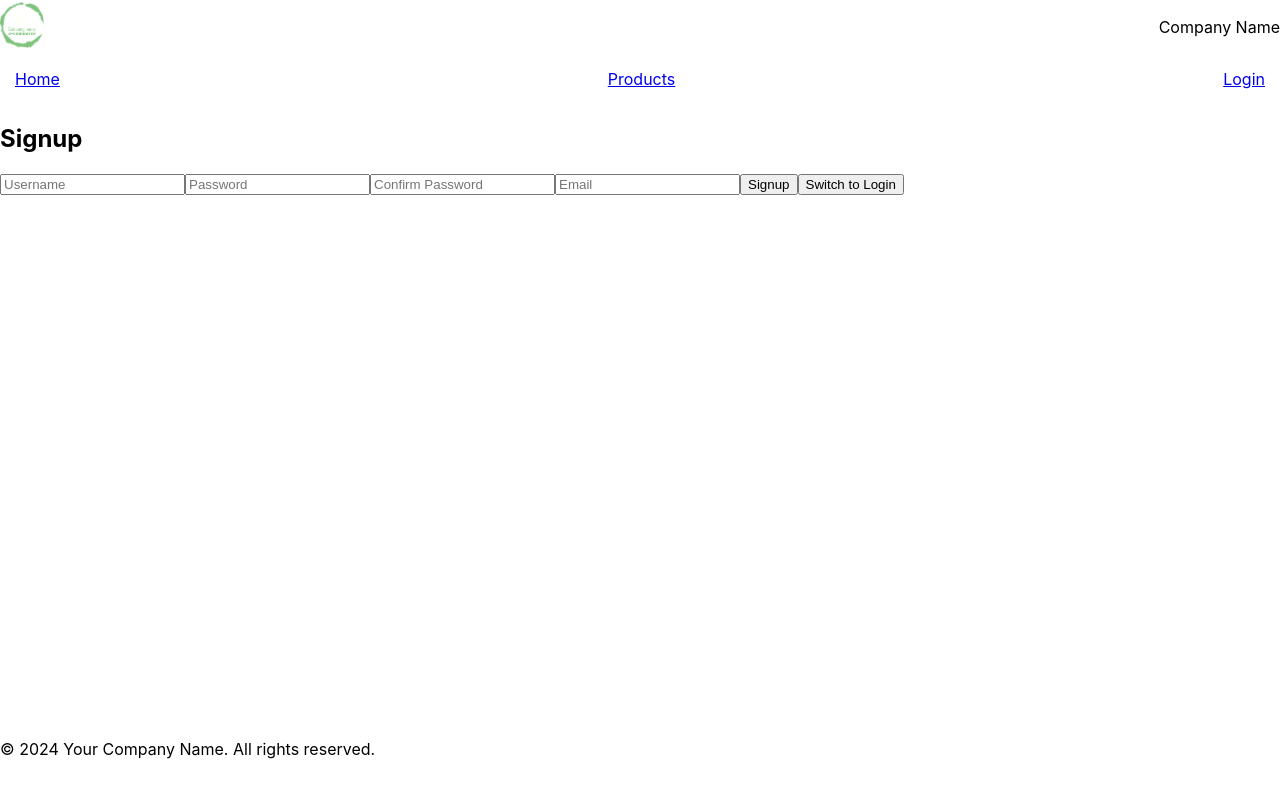
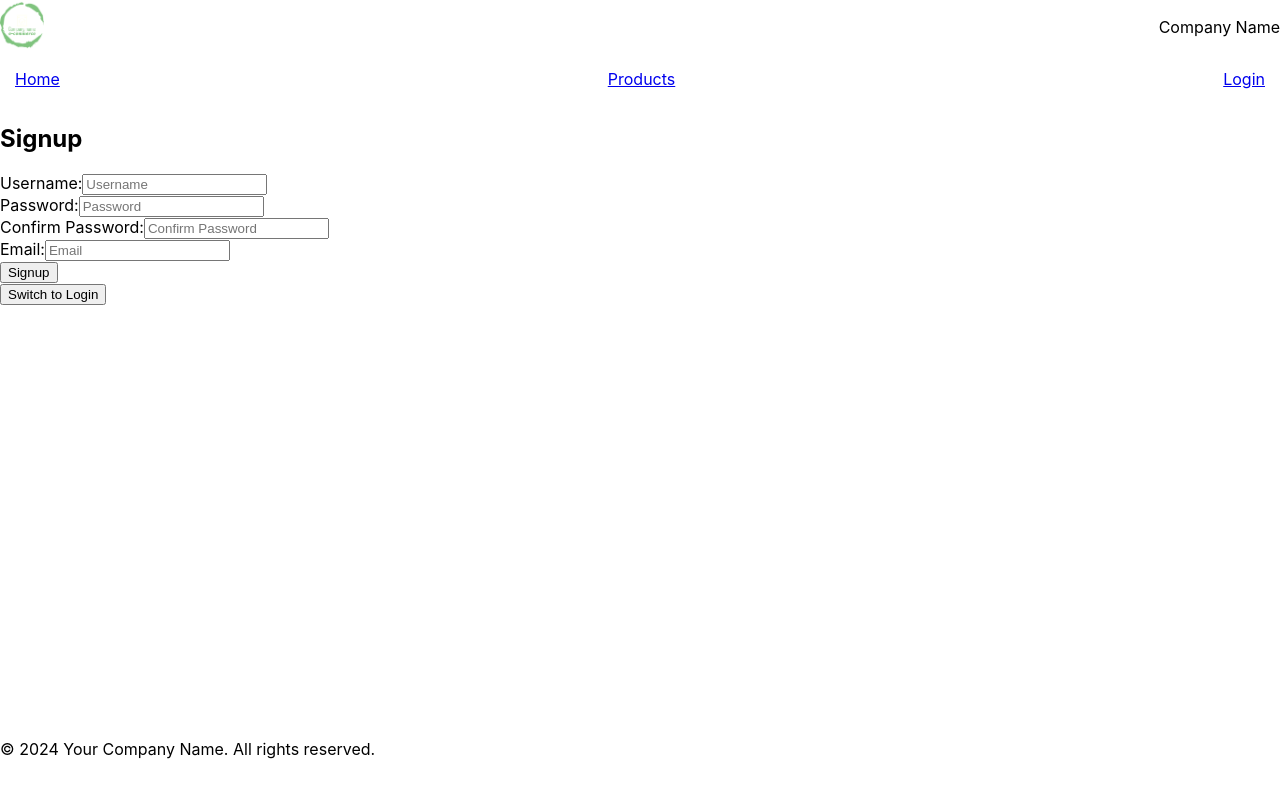
Before and after one commit to kk10808/my-ecommerce-app, a React (Create React App) app: page /login in a window 1280 px wide. Both pictures are taken after a click on the button "Switch to Signup". Built offline with nearby package versions, Linux system fonts and the light colour scheme.

Commit message:
Fully working part 1!!

```diff
--- a/package.json
+++ b/package.json
@@ -11,7 +11,6 @@
     "react-dom": "^18.2.0",
     "react-redux": "^9.1.0",
     "react-router-dom": "^6.22.3",
-    "react-scripts": "5.0.1",
     "redux": "^5.0.1",
     "redux-thunk": "^3.1.0",
     "web-vitals": "^2.1.4"
@@ -39,5 +38,8 @@
       "last 1 firefox version",
       "last 1 safari version"
     ]
+  },
+  "devDependencies": {
+    "react-scripts": "^5.0.1"
   }
 }
--- a/src/components/LoginForm.js
+++ b/src/components/LoginForm.js
@@ -24,20 +24,30 @@
   return (
     <div>
       <h2>Login</h2>
+      <div>
+        <label>Username:</label>
         <input
           type="text"
           placeholder="Username"
           value={username}
           onChange={(e) => setUsername(e.target.value)}
         />
+      </div>
+      <div>
+        <label>Password:</label>
         <input
           type="password"
           placeholder="Password"
           value={password}
           onChange={(e) => setPassword(e.target.value)}
         />
+      </div>
+      <div>
         <button onClick={handleLogin}>Login</button>
+      </div>
+      <div>
         <button onClick={switchToSignup}>Switch to Signup</button>
+      </div>
     </div>
   );
 };
--- a/src/components/SignupForm.js
+++ b/src/components/SignupForm.js
@@ -32,32 +32,48 @@
   return (
     <div>
       <h2>Signup</h2>
+      <div>
+        <label>Username:</label>
         <input
           type="text"
           placeholder="Username"
           value={username}
           onChange={(e) => setUsername(e.target.value)}
         />
+      </div>
+      <div>
+        <label>Password:</label>
         <input
           type="password"
           placeholder="Password"
           value={password}
           onChange={(e) => setPassword(e.target.value)}
         />
+      </div>
+      <div>
+        <label>Confirm Password:</label>
         <input
           type="password"
           placeholder="Confirm Password"
           value={confirmPassword}
           onChange={(e) => setConfirmPassword(e.target.value)}
         />
+      </div>
+      <div>
+        <label>Email:</label>
         <input
           type="email"
           placeholder="Email"
           value={email}
           onChange={(e) => setEmail(e.target.value)}
         />
+      </div>
+      <div>
         <button onClick={handleSignup}>Signup</button>
+      </div>
+      <div>
         <button onClick={switchToLogin}>Switch to Login</button>
+      </div>
     </div>
   );
 };
--- a/src/index.js
+++ b/src/index.js
@@ -4,7 +4,6 @@
 // Group       : L03, 18
 // Authors     : Keerthana Krishnan, Raghav Adlakha
 // UCID        : 30175875, 30192109
-
 
 import React from 'react';
 import ReactDOM from 'react-dom/client';
```
Also changed, not shown: 1 other file (tests, documents, lock files or other folders). Lines whose indentation alone changed are shown as unchanged.
